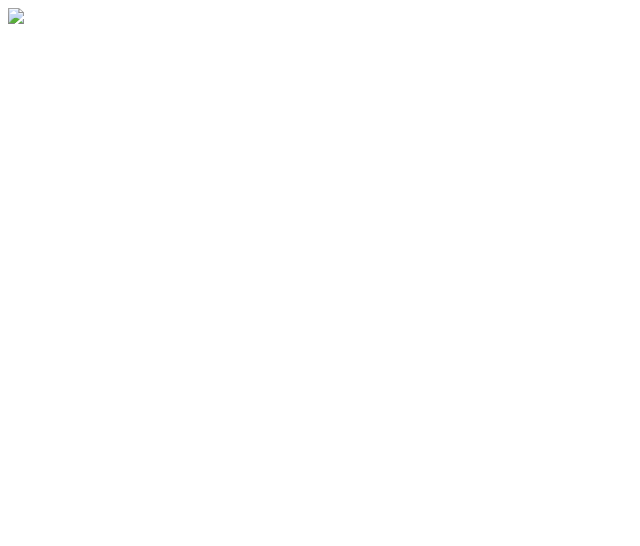
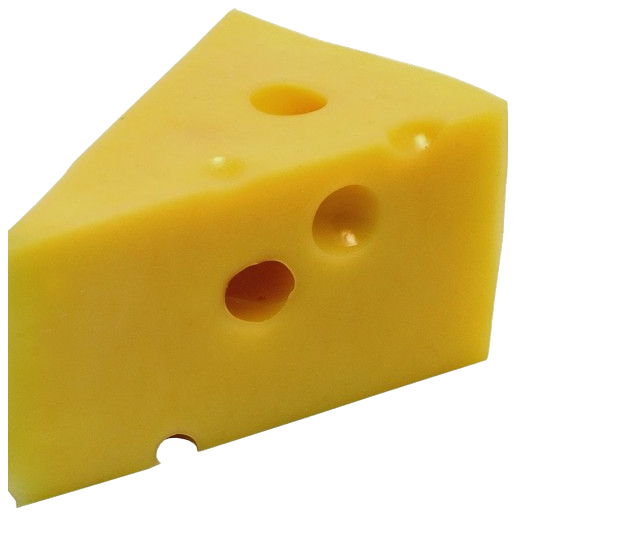
Before and after one commit to JJCozmos/AssignmentA, a plain HTML site: page index.html in a window 1280 px wide. Shown: the whole page, without its empty margins (0-640 px from the left). Drawn offline with Linux system fonts and the light colour scheme.

Commit message:
Update index.html

```diff
--- a/index.html
+++ b/index.html
@@ -12,7 +12,7 @@
 
 <body>
 
-  <img id="cheese" src="cheese.yummy">
+  <img id="cheese" src="cheese_PNG25307-removebg-preview.png">
 
 
   <script>
```
